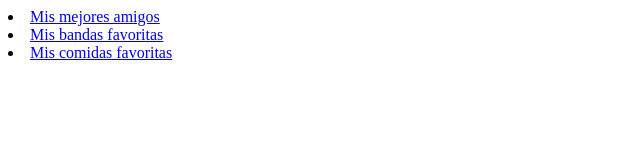
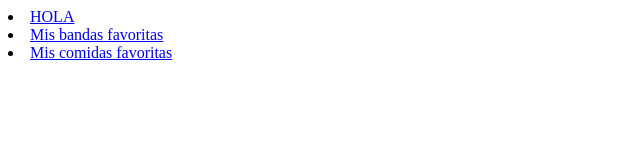
Before and after one commit to MougelJL/NOGUERA-6A-AV, a plain HTML site: page index.html in a window 1280 px wide. Shown: the whole page, without its empty margins (0-640 px from the left). Drawn offline with Linux system fonts and the light colour scheme.

Commit message:
indice principal

```diff
--- a/index.html
+++ b/index.html
@@ -8,7 +8,7 @@
     <script src="./javascript/main.js" type="text/javascript"></script>
 </head>
 <body>
-    <li><a href="./amigos/page.html">Mis mejores amigos</a></li>
+    <li><a href="./amigos/page.html">HOLA</a></li>
     <li><a href="./bandas/page.html">Mis bandas favoritas</a></li>
     <li><a href="./comidas/page.html">Mis comidas favoritas</a></li>
 </body>
```
